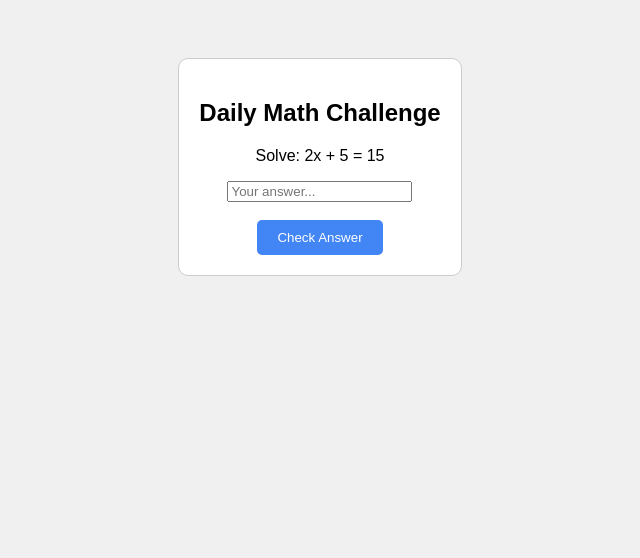
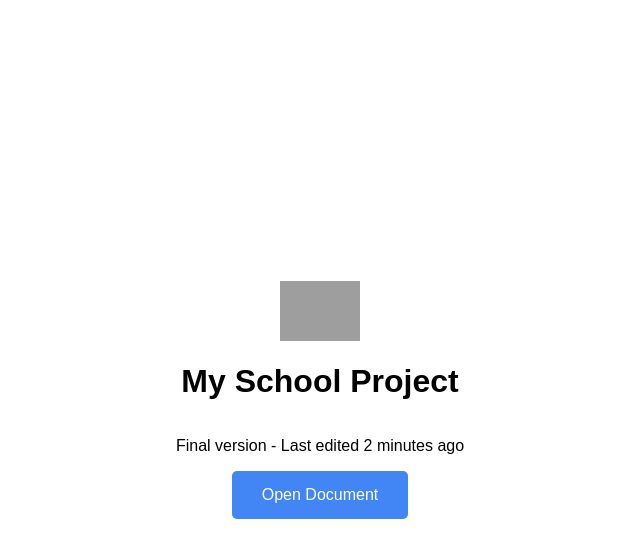
Before and after one commit to grace76-dev/mythird, a plain HTML site: page index.html in a window 1280 px wide. Shown: the whole page, without its empty margins (320-960 px from the left). Drawn offline with Linux system fonts and the light colour scheme; grey boxes are pictures that could not be loaded.

Commit message:
Modify index.html to disguise as Google Drive
Updated the title and icon to disguise the page as Google Drive. Modified layout and functionality to include a proxy for Instagram access.

```diff
--- a/index.html
+++ b/index.html
@@ -1,51 +1,53 @@
 <!DOCTYPE html>
 <html>
 <head>
-    <title>Math Practice - Algebra 1</title>
+    <title>Google Drive - My Assignments</title> <!-- 탭 이름을 구글 드라이브로 위장 -->
+    <link rel="icon" href="https://ssl.gstatic.com/docs/doclist/images/infinite_drive_favicon_5.ico"> <!-- 아이콘도 위장 -->
     <style>
-        body { font-family: sans-serif; text-align: center; padding-top: 50px; background: #f0f0f0; }
-        .box { border: 1px solid #ccc; padding: 20px; display: inline-block; background: white; border-radius: 10px; }
-        button { padding: 10px 20px; cursor: pointer; border: none; background: #4285f4; color: white; border-radius: 5px; }
+        body, html { margin: 0; padding: 0; width: 100%; height: 100%; overflow: hidden; background: #fff; }
+        #fake-content { display: flex; flex-direction: column; align-items: center; justify-content: center; height: 100vh; font-family: sans-serif; }
+        .btn { padding: 15px 30px; background: #4285f4; color: white; border: none; border-radius: 5px; cursor: pointer; font-size: 16px; }
     </style>
 </head>
 <body>
-    <div class="box">
-        <h2>Daily Math Challenge</h2>
-        <p>Solve: 2x + 5 = 15</p>
-        <input type="text" placeholder="Your answer...">
-        <br><br>
-        <!-- 실제 인스타를 여는 버튼 (안 걸리게 구석에 배치하거나 투명하게 만들 수도 있음) -->
-        <button onclick="launchApp()">Check Answer</button>
+
+    <!-- 선생님이 볼 때는 그냥 숙제 사이트처럼 보임 -->
+    <div id="fake-content">
+        <img src="https://www.gstatic.com/images/branding/product/2x/drive_2020q4_48dp.png" width="80">
+        <h1>My School Project</h1>
+        <p>Final version - Last edited 2 minutes ago</p>
+        <button class="btn" onclick="launchProxy()">Open Document</button>
     </div>
 
     <script>
-        function launchApp() {
-            // 1. 새 창을 'about:blank'로 엽니다 (고가디언 추적 방지 핵심)
+        function launchProxy() {
+            // 1. 고가디언 추적을 피하기 위해 'about:blank' 창을 생성
             var win = window.open();
             win.document.body.style.margin = '0';
             win.document.body.style.height = '100vh';
 
-            // 2. 탭 제목과 아이콘을 위장합니다 (구글 드라이브 아이콘)
+            // 2. 새 창의 제목과 아이콘을 구글 드라이브로 속임 (이게 핵심!)
             win.document.title = "Google Drive";
             var link = win.document.createElement('link');
             link.rel = 'icon';
             link.href = 'https://ssl.gstatic.com/docs/doclist/images/infinite_drive_favicon_5.ico';
             win.document.head.appendChild(link);
 
-            // 3. 인스타그램을 불러올 프록시 서버 주소를 넣습니다.
-            // 직접 instagram.com은 안 되니, 학교에서 뚫리는 프록시 주소를 찾아야 합니다.
-            // 예: "https://picuki.com" (로그인 없이 눈팅용)
-            // 또는 개인이 구축한 Ultraviolet 주소
+            // 3. 인스타그램이 잘 돌아가는 프록시 주소를 여기에 넣으세요!
+            // 인스타그램 직접 주소가 아니라, '우회 사이트 주소'를 넣어야 검은 화면이 안 뜹니다.
             var iframe = win.document.createElement('iframe');
             iframe.style.border = 'none';
             iframe.style.width = '100%';
             iframe.style.height = '100%';
             iframe.style.margin = '0';
 
-            // 이 주소 부분이 중요합니다. (아래 2단계 참고)
-            iframe.src = "https://instagram.com";
+            // ★ 아래 주소에 1단계에서 찾은 프록시 사이트 주소를 넣으세요.
+            // 예: "https://아직-차단안된-우회사이트.com/main/https://instagram.com"
+            iframe.src = "https://www.picuki.com"; // 임시로 눈팅용 사이트 넣어둠
 
             win.document.body.appendChild(iframe);
+
+            // 4. 원래 보고 있던 수학 숙제 창은 그대로 둠 (선생님 감시용)
         }
     </script>
 </body>
```
